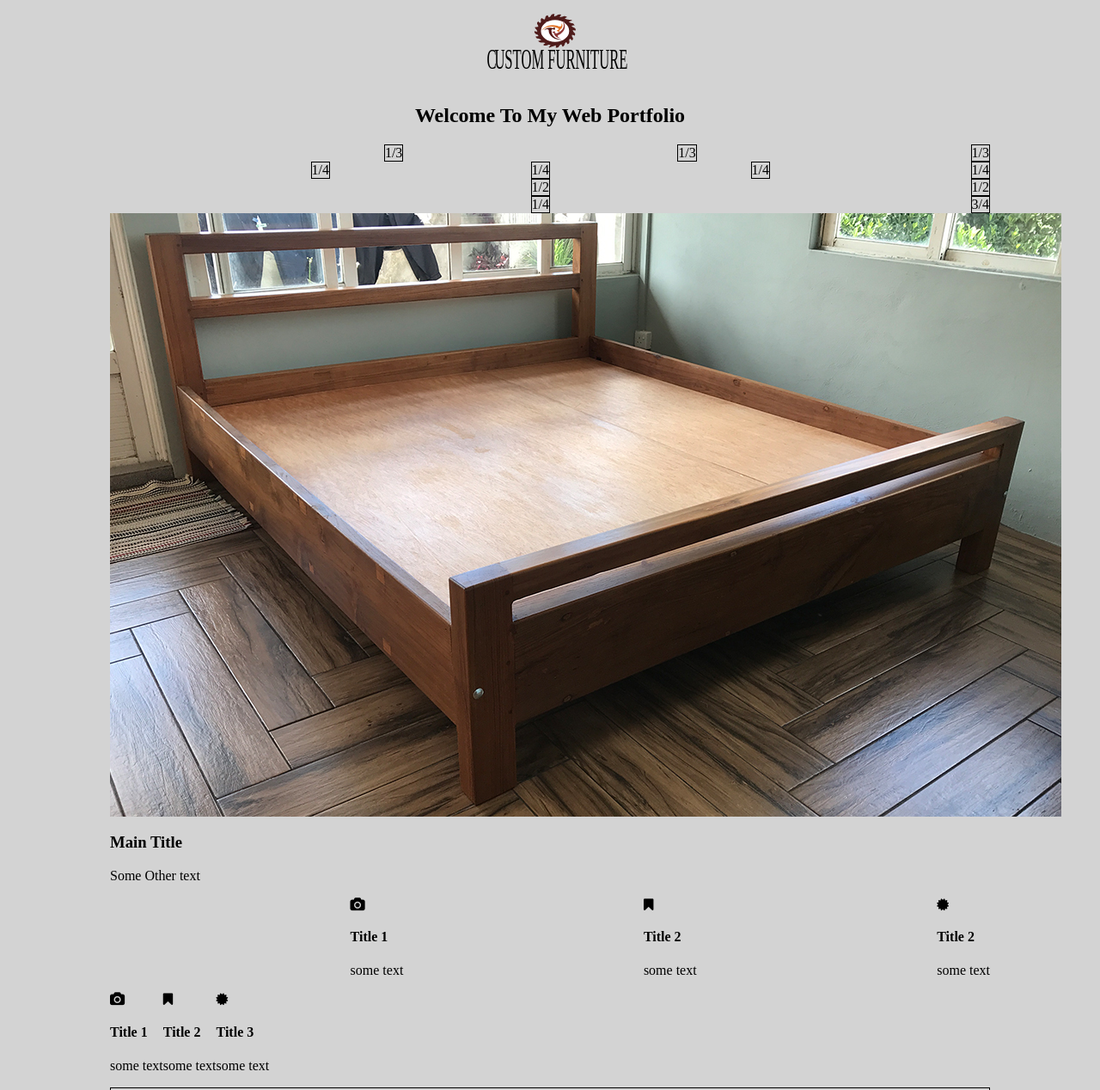
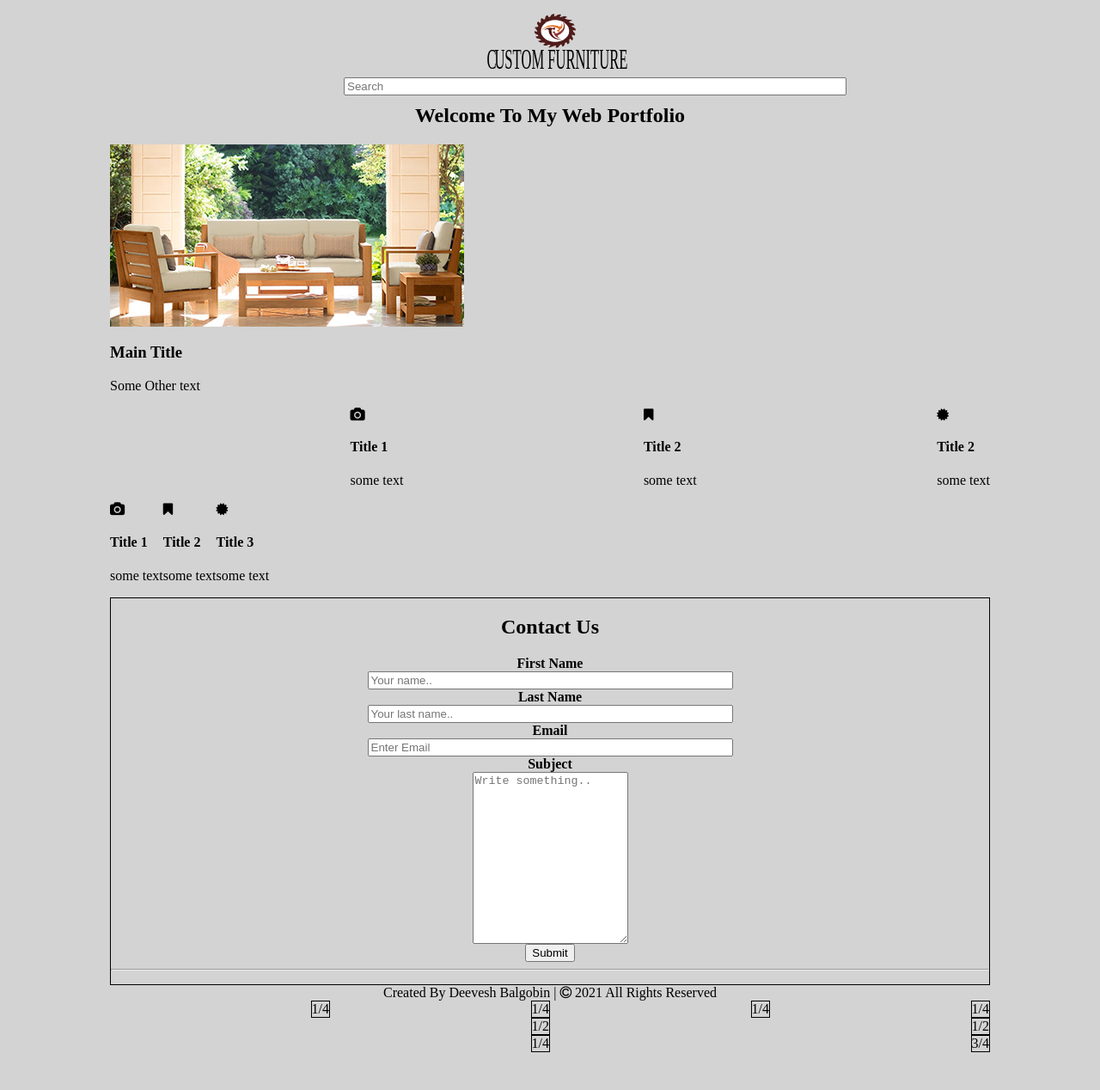
Before and after one commit to Deevesh-Balgobin/web-portfolio, a plain HTML site: page index.html in a window 1280 px wide. Shown: the top 1268 px of the page at 86% size. After the commit the page ends 1224 px from the top, so only its background shows below. Drawn offline with Linux system fonts and the light colour scheme.

Commit message:
web cover

```diff
--- a/index.html
+++ b/index.html
@@ -7,94 +7,35 @@
 <link
       rel="stylesheet"
       href = "http://stackpath.bootstrapcdn.com/font-awesome/4.7.0/css/font-awesome.min.css"/>
-</head>
+
+
 
 
 <body class = "portfolio">
 
     <!-- logo -->
-   <center> <h1> <img src="images/FINAL LOGO 5.svg" alt = "" width = "200"/> </h1></center>
+  <center> <h1> <img src="images/FINAL LOGO 5.svg" alt = "" width = "200"/> </h1></center>
+
+  <!--search bar-->
+   <div class ="search">
+    <input type ="text" placeholder ="Search"size="70">
+
+</div>
 
     <center><h2>Welcome To My Web Portfolio</H2></center>
 
 
 
-    <main>
-      <div class = "conatiner">
-        <div class= "row">
-
-          <div class = "col"></div>
-         <div class = "box">1/3</div>
-
-          <div class = "col"></div>
-          <div class = "box" >1/3</div>
-
-      <div class = "col"></div>
-      <div class = "box" >1/3</div>
-      </div>
-    </div>
-
-
-
-    <div class = "conatiner">
-      <div class= "row">
-
-        <div class = "col"></div>
-       <div class = "box">1/4</div>
-
-        <div class = "col"></div>
-        <div class = "box" >1/4</div>
-
-    <div class = "col"></div>
-    <div class = "box" >1/4</div>
-
-    <div class = "col"></div>
-    <div class = "box" >1/4</div>
-
-    </div>
-  </div>
-
-
-  <div class = "conatiner">
-    <div class= "row">
-
-      <div class = "col"></div>
-     <div class = "box">1/2</div>
-
-      <div class = "col"></div>
-      <div class = "box" >1/2</div>
-
-    </div>
-  </div>
-
-  <div class = "conatiner">
-    <div class= "row">
-
-      <div class = "col"></div>
-     <div class = "box">1/4</div>
-
-      <div class = "col"></div>
-      <div class = "box" >3/4</div>
-
-    </div>
-  </div>
-
-
-
-
-
-    </main>
-
-
-
-    <!--hero-->
+   <!--hero-->
     <section class= "hero">
-      <img class = "img-full" src="./images/bed 2.jpg" alt= ""/>
+      <img class = "img-full" src="./images/web cover 2.jpg" alt= ""/>
       <div class= block-hero>
         <h3> Main Title </h3>
         <p> Some Other text</p>
       </div>
 </section>
+
+
 
 
 <!--3 tiles-->
@@ -124,6 +65,10 @@
 </div>
 </div>
 </div>
+
+
+
+
 
 
 <section class =" row space-top-10">
@@ -189,5 +134,68 @@
 
 
 
+
+<main>
+
+
+
+
+  <div class = "conatiner">
+    <div class= "row">
+
+      <div class = "col"></div>
+     <div class = "box">1/4</div>
+
+      <div class = "col"></div>
+      <div class = "box" >1/4</div>
+
+  <div class = "col"></div>
+  <div class = "box" >1/4</div>
+
+  <div class = "col"></div>
+  <div class = "box" >1/4</div>
+
+  </div>
+</div>
+
+
+<div class = "conatiner">
+  <div class= "row">
+
+    <div class = "col"></div>
+   <div class = "box">1/2</div>
+
+    <div class = "col"></div>
+    <div class = "box" >1/2</div>
+
+  </div>
+</div>
+
+<div class = "conatiner">
+  <div class= "row">
+
+    <div class = "col"></div>
+   <div class = "box">1/4</div>
+
+    <div class = "col"></div>
+    <div class = "box" >3/4</div>
+
+  </div>
+</div>
+
+
+
+
+
+  </main>
+
+
+
+
+
+
+
+
+
 </body>
 </html>
--- a/styles/main.css
+++ b/styles/main.css
@@ -3,8 +3,20 @@
     width: 1024px;
     margin: 0 auto;
 
+}
 
+.logo{
+    position: absolute;
+    left: 400px;
 }
+
+.search{
+    top: 90px;
+    left: 400px;
+    position: absolute;
+}
+
+
     .container {
 
     }
```
Also changed, not shown: images/web cover 2.jpg (added), images/web cover.jpg (added), 1 other file.
